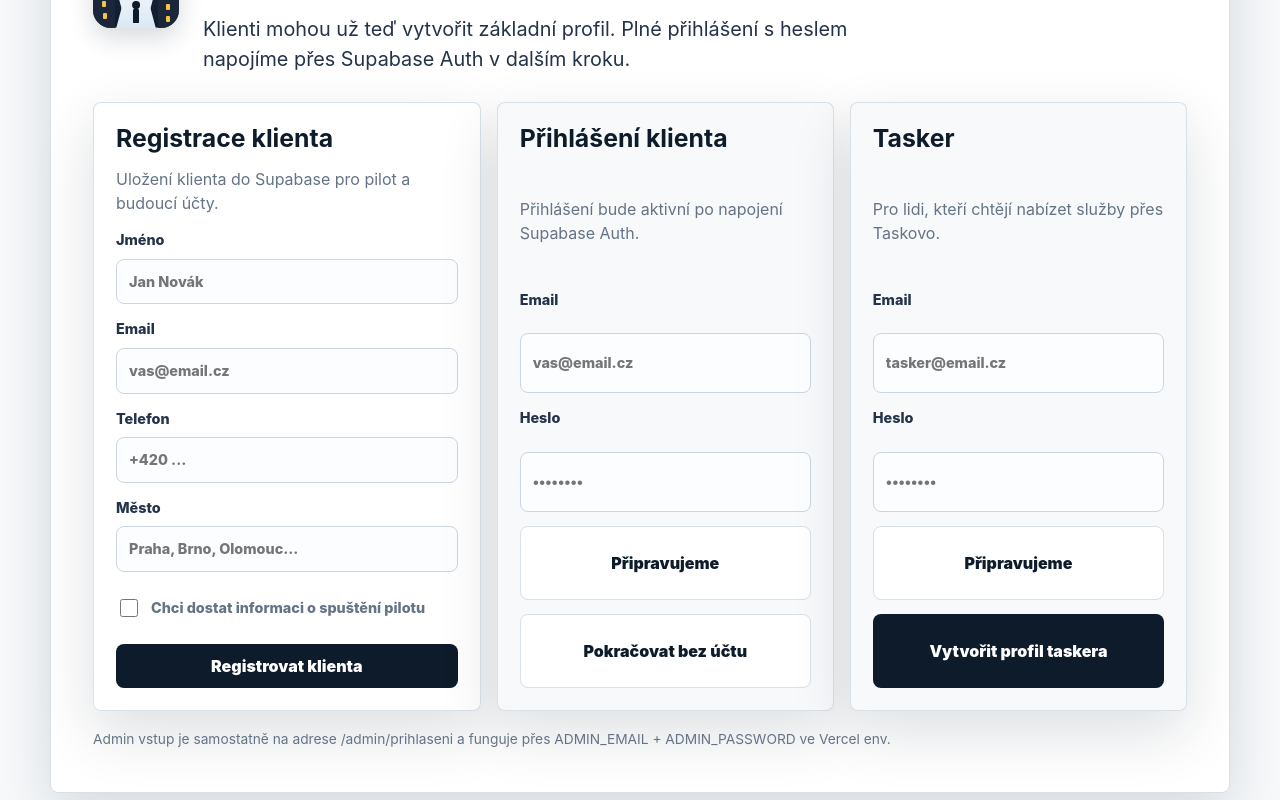
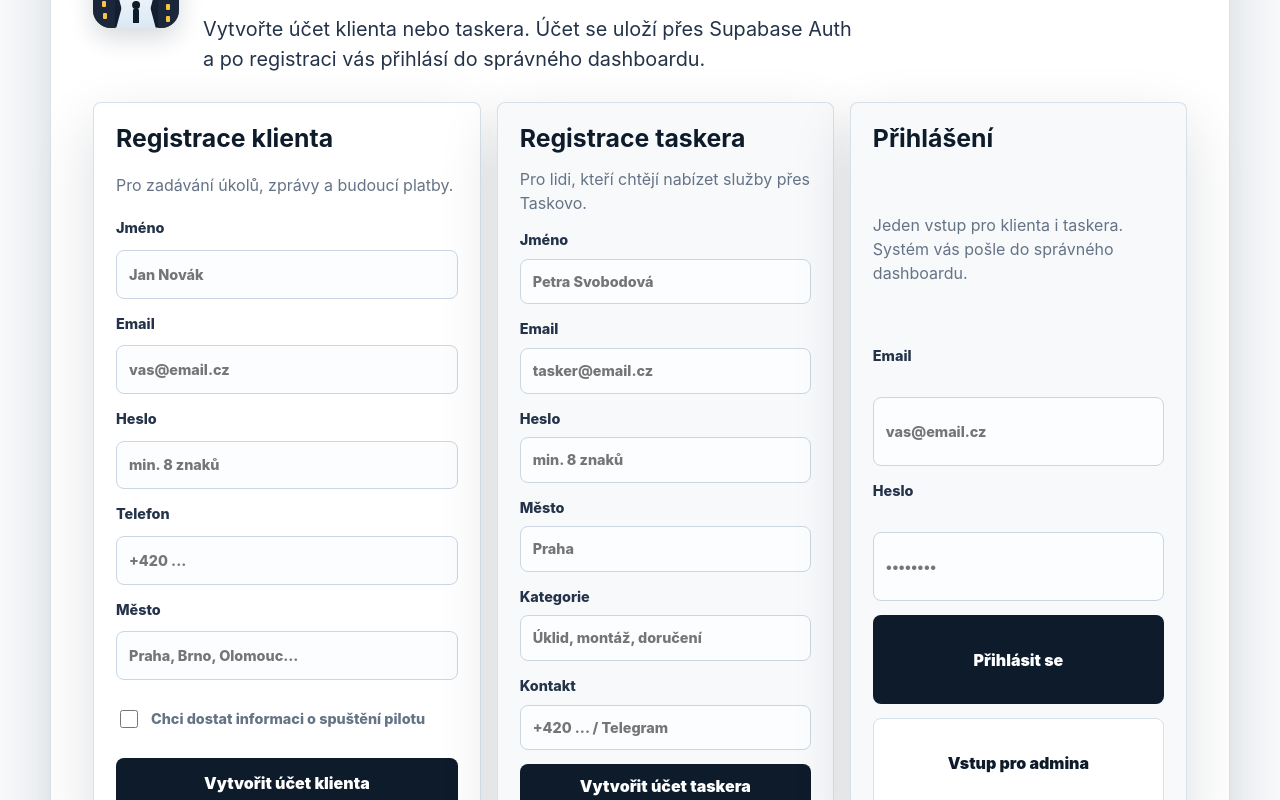
Before and after one commit to kaziodimm/taskovo-app, a Next.js app: page /prihlaseni in a window 1280 px wide. Shown: the part 280-1080 px from the top of the page. Built offline with nearby package versions, Linux system fonts and the light colour scheme.

Commit message:
Wire login page to Supabase Auth actions

```diff
--- a/app/prihlaseni/page.tsx
+++ b/app/prihlaseni/page.tsx
@@ -1,11 +1,12 @@
 import { BrandMark } from "@/components/BrandMark";
 import { Footer } from "@/components/Footer";
 import { Header } from "@/components/Header";
-import { createClientProfile } from "@/app/actions";
+import { loginAccount, registerClientAccount, registerTaskerAccount } from "@/app/actions";
 
-export default async function LoginPage({ searchParams }: { searchParams: Promise<{ registered?: string }> }) {
+export default async function LoginPage({ searchParams }: { searchParams: Promise<{ registered?: string; error?: string }> }) {
   const params = await searchParams;
-  const registered = params.registered === "client";
+  const registered = params.registered;
+  const error = params.error;
 
   return (
     <>
@@ -17,39 +18,48 @@ export default async function LoginPage({ searchParams }: { searchParams: Promis
             <div>
               <p className="kicker">Účet Taskovo</p>
               <h1 className="page-title">Přihlášení a registrace</h1>
-              <p className="hero-lead">Klienti mohou už teď vytvořit základní profil. Plné přihlášení s heslem napojíme přes Supabase Auth v dalším kroku.</p>
+              <p className="hero-lead">Vytvořte účet klienta nebo taskera. Účet se uloží přes Supabase Auth a po registraci vás přihlásí do správného dashboardu.</p>
             </div>
           </div>
-          {registered ? <p className="success-box">Klientský profil byl uložen. Najdete ho v administraci Taskovo.</p> : null}
+          {registered ? <p className="success-box">Účet byl vytvořen. Teď se můžete přihlásit.</p> : null}
+          {error === "login" ? <p className="alert-box">Přihlášení se nepodařilo. Zkontrolujte email a heslo.</p> : null}
+          {error === "register" ? <p className="alert-box">Registrace se nepodařila. Zkuste jiný email nebo silnější heslo.</p> : null}
+          {error === "config" ? <p className="alert-box">Chybí konfigurace Supabase service role ve Vercel env.</p> : null}
+
           <div className="auth-grid auth-grid-three">
-            <form className="search-panel" action={createClientProfile}>
+            <form className="search-panel" action={registerClientAccount}>
               <h2>Registrace klienta</h2>
-              <p>Uložení klienta do Supabase pro pilot a budoucí účty.</p>
+              <p>Pro zadávání úkolů, zprávy a budoucí platby.</p>
               <label>Jméno<input name="name" type="text" placeholder="Jan Novák" required /></label>
               <label>Email<input name="email" type="email" placeholder="vas@email.cz" required /></label>
+              <label>Heslo<input name="password" type="password" placeholder="min. 8 znaků" minLength={8} required /></label>
               <label>Telefon<input name="phone" type="tel" placeholder="+420 ..." /></label>
               <label>Město<input name="city" type="text" placeholder="Praha, Brno, Olomouc..." /></label>
               <label className="checkbox-row"><input name="marketing_consent" type="checkbox" /> Chci dostat informaci o spuštění pilotu</label>
-              <button className="button primary" type="submit">Registrovat klienta</button>
+              <button className="button primary" type="submit">Vytvořit účet klienta</button>
             </form>
-            <form className="search-panel muted-panel">
-              <h2>Přihlášení klienta</h2>
-              <p>Přihlášení bude aktivní po napojení Supabase Auth.</p>
-              <label>Email<input type="email" placeholder="vas@email.cz" /></label>
-              <label>Heslo<input type="password" placeholder="••••••••" /></label>
-              <button className="button secondary" type="button">Připravujeme</button>
-              <a className="button secondary" href="/zadat-ukol">Pokračovat bez účtu</a>
+
+            <form className="search-panel provider-login-panel" action={registerTaskerAccount}>
+              <h2>Registrace taskera</h2>
+              <p>Pro lidi, kteří chtějí nabízet služby přes Taskovo.</p>
+              <label>Jméno<input name="name" type="text" placeholder="Petra Svobodová" required /></label>
+              <label>Email<input name="email" type="email" placeholder="tasker@email.cz" required /></label>
+              <label>Heslo<input name="password" type="password" placeholder="min. 8 znaků" minLength={8} required /></label>
+              <label>Město<input name="city" type="text" placeholder="Praha" required /></label>
+              <label>Kategorie<input name="categories" type="text" placeholder="Úklid, montáž, doručení" required /></label>
+              <label>Kontakt<input name="contact" type="text" placeholder="+420 ... / Telegram" /></label>
+              <button className="button primary" type="submit">Vytvořit účet taskera</button>
             </form>
-            <form className="search-panel provider-login-panel">
-              <h2>Tasker</h2>
-              <p>Pro lidi, kteří chtějí nabízet služby přes Taskovo.</p>
-              <label>Email<input type="email" placeholder="tasker@email.cz" /></label>
-              <label>Heslo<input type="password" placeholder="••••••••" /></label>
-              <button className="button secondary" type="button">Připravujeme</button>
-              <a className="button primary" href="/registrace-poskytovatel">Vytvořit profil taskera</a>
+
+            <form className="search-panel muted-panel" action={loginAccount}>
+              <h2>Přihlášení</h2>
+              <p>Jeden vstup pro klienta i taskera. Systém vás pošle do správného dashboardu.</p>
+              <label>Email<input name="email" type="email" placeholder="vas@email.cz" required /></label>
+              <label>Heslo<input name="password" type="password" placeholder="••••••••" required /></label>
+              <button className="button primary" type="submit">Přihlásit se</button>
+              <a className="button secondary" href="/admin/prihlaseni">Vstup pro admina</a>
             </form>
           </div>
-          <p className="fine-print auth-note">Admin vstup je samostatně na adrese /admin/prihlaseni a funguje přes ADMIN_EMAIL + ADMIN_PASSWORD ve Vercel env.</p>
         </section>
       </main>
       <Footer />
```
